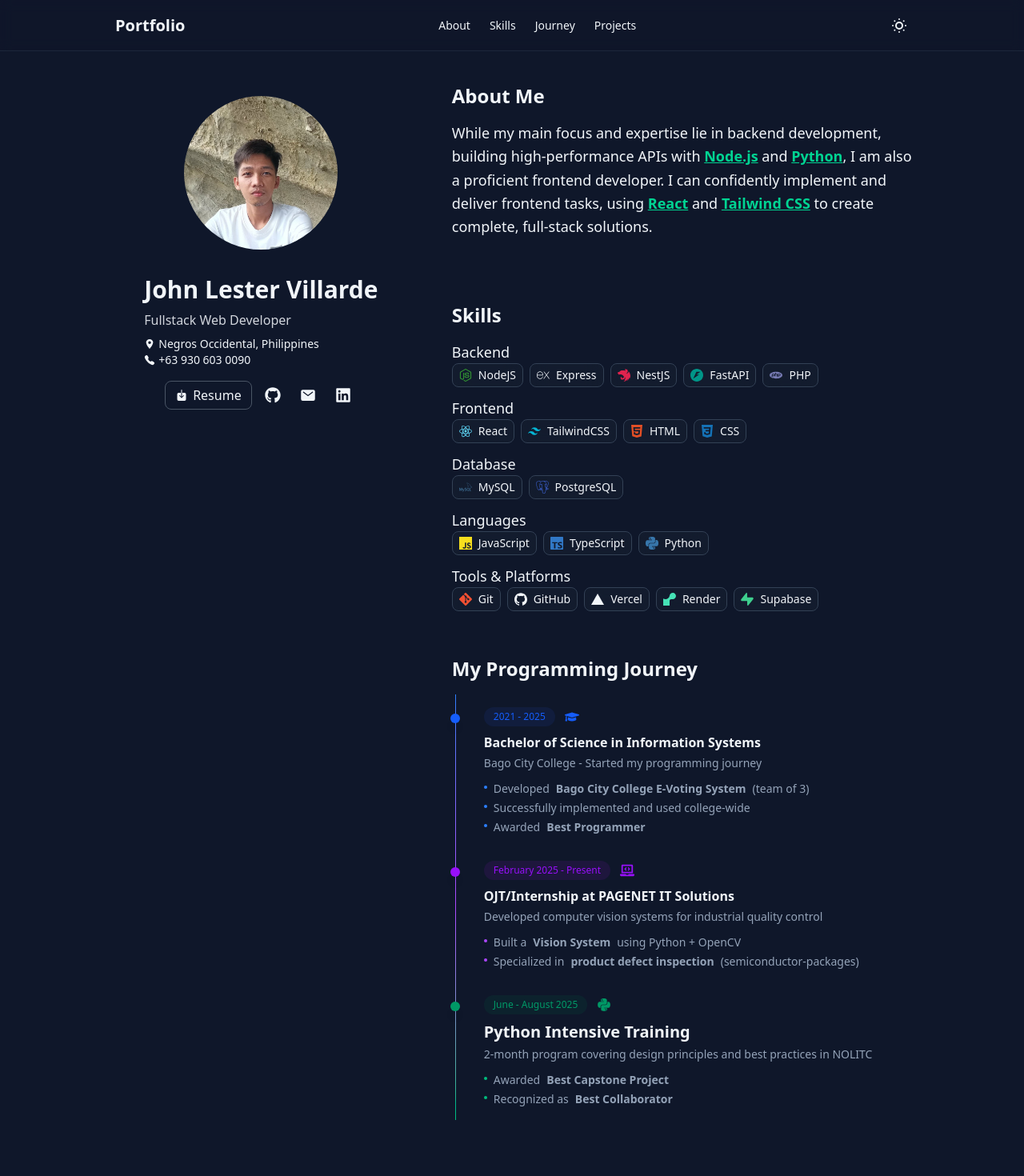
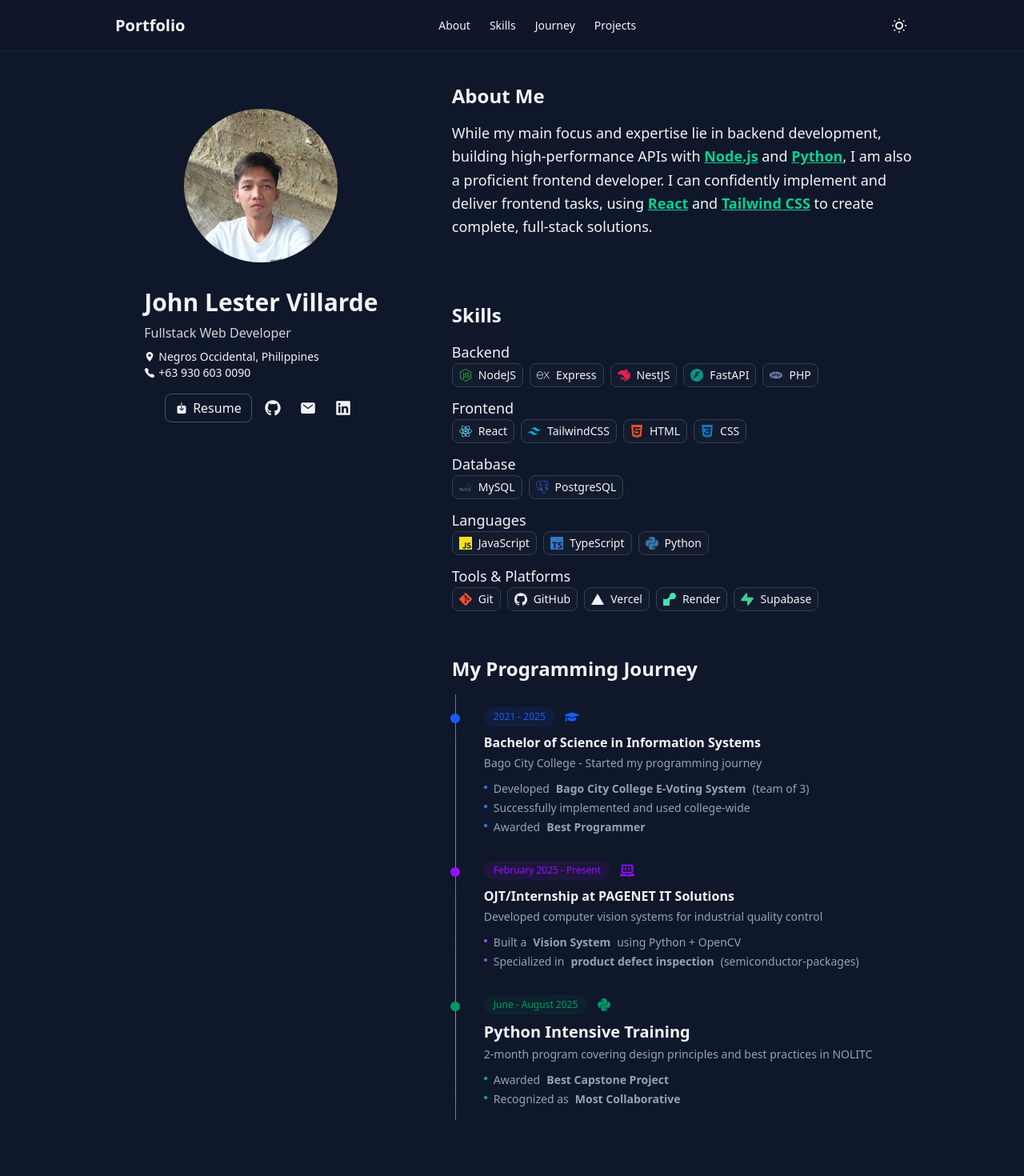
Before and after one commit to jlvillarde/jlvillarde, a React (Vite) app: page / in a window 1280 px wide. Shown: the top 1470 px of the page at 80% size. Built offline with nearby package versions, Linux system fonts and the light colour scheme.

Commit message:
fix padding issues

```diff
--- a/src/components/Journey.tsx
+++ b/src/components/Journey.tsx
@@ -87,7 +87,7 @@
                         </li>
                         <li className="flex items-start gap-2">
                             <span className="text-emerald-500 mt-1.5 w-1 h-1 rounded-full bg-current flex-shrink-0"></span>
-                            Recognized as <strong>Best Collaborator</strong>
+                            Recognized as <strong>Most Collaborative</strong>
                         </li>
                     </ul>
                 </div>
--- a/src/components/Profile.tsx
+++ b/src/components/Profile.tsx
@@ -4,7 +4,7 @@
 
 export default function Profile() {
     return (
-        <div className="flex py-10 flex-col pt-28 lg:pt-10 items-center">
+        <div className="flex py-10 flex-col pt-28 lg:pt-14 items-center">
             <div className="mb-8">
                 <img className="rounded-full w-48 h-48 object-cover" src="/portfolio-profile2.jpg" alt="Profile" />
             </div>
--- a/src/pages/BudgetTracker.tsx
+++ b/src/pages/BudgetTracker.tsx
@@ -160,7 +160,7 @@
                         <div className="space-y-2">
                             <h3 className="text-sm font-semibold">Tech Stack</h3>
                             <div className="flex flex-wrap gap-1">
-                                {["React", "TypeScript", "Material-UI", "FastAPI", "PostgreSQL", "Supabase"].map((tech) => (
+                                {["Python", "React", "TypeScript", "Material-UI", "FastAPI", "PostgreSQL", "Supabase"].map((tech) => (
                                     <Badge key={tech} variant="outline" className="text-xs px-2 py-0.5">
                                         {tech}
                                     </Badge>
--- a/src/pages/Evoting.tsx
+++ b/src/pages/Evoting.tsx
@@ -44,7 +44,7 @@
           <Shield className="size-3" />
           Full-Stack App
         </Badge>
-        <h1 className="text-2xl font-bold">E-Voting System</h1>
+        <h1 className="text-2xl font-bold">BCC E-Voting System</h1>
       </div>
 
       <div className="grid grid-cols-1 lg:grid-cols-2 gap-6 items-start">
```
